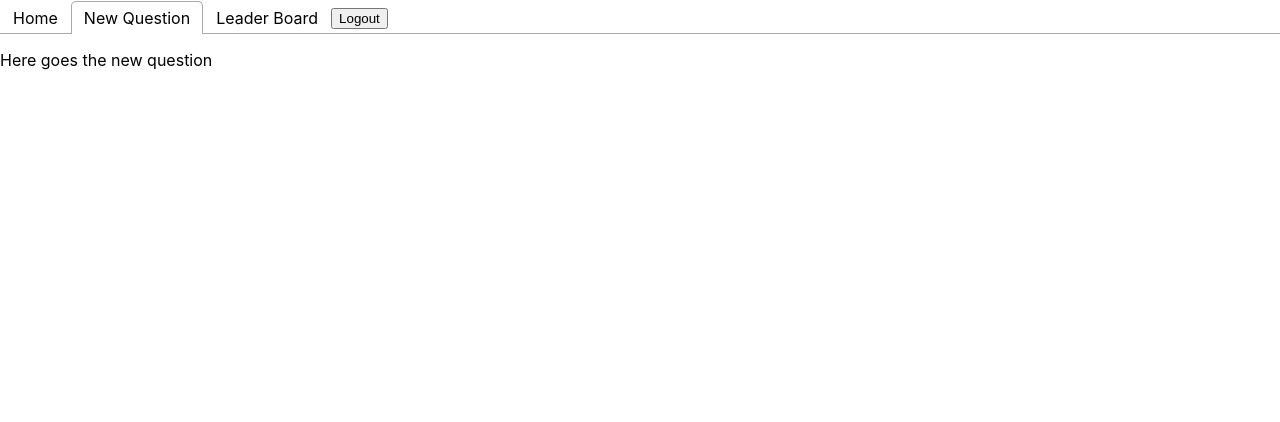
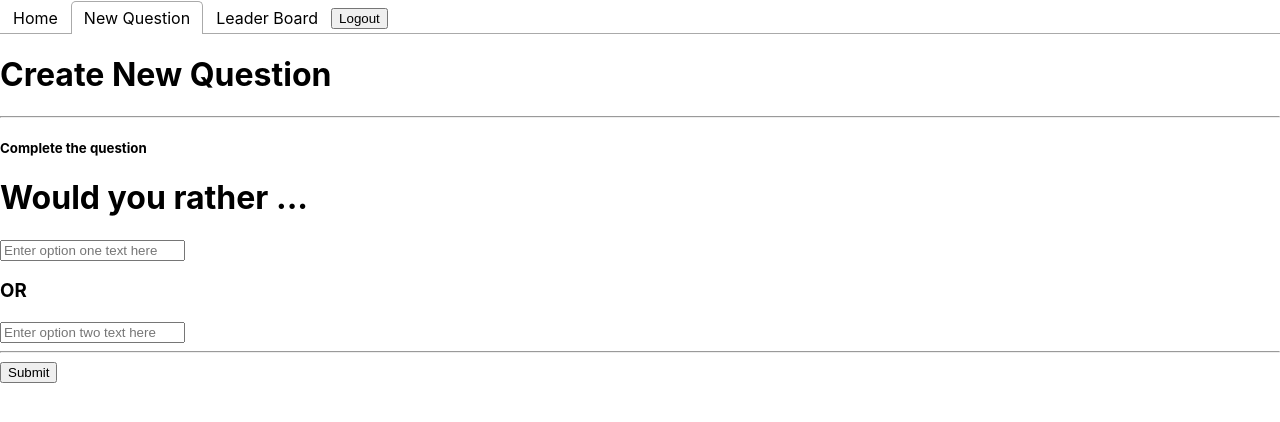
Before and after one commit to tomaswww/would_your_rather_app, a React (Create React App) app: page / in a window 1280 px wide. Both pictures are taken after a click on the tab "New Question". Shown: the top 422 px of the page. Built offline with nearby package versions, Linux system fonts and the light colour scheme.

Commit message:
added question details, leaderboard and new Question mock views

```diff
--- a/src/components/dashboard.js
+++ b/src/components/dashboard.js
@@ -1,8 +1,12 @@
 import React, { Component } from 'react'
 import { connect } from 'react-redux'
 import QuestionList from './questionsList'
+import NewQuestion from './newQuestion';
+import ScoreCard from './scoreCard';
+import LeaderBoard from './leaderBoard';
 import { Tab, Tabs, TabList, TabPanel } from 'react-tabs';
 import 'react-tabs/style/react-tabs.css';
+
 
 class Dashboard extends Component {
     render() {
@@ -48,10 +52,10 @@ class Dashboard extends Component {
                         </Tabs>
                     </TabPanel>
                     <TabPanel>
-                            <p>Here goes the new question</p>
+                            <NewQuestion />
                     </TabPanel>
                     <TabPanel>
-                            <p>Here goes the Leader Board</p>
+                            <ScoreCard />
                     </TabPanel>
                 </Tabs>
             </div>
--- /dev/null
+++ b/src/components/leaderBoard.js
@@ -0,0 +1,14 @@
+import React, { Component } from 'react'
+import { connect } from 'react-redux'
+import users from '../reducers/users'
+import ScoreCard from './scoreCard'
+
+class LeaderBoard extends Component {
+    render() {
+        return (
+            <ScoreCard />
+        )
+    }
+}
+
+export default LeaderBoard
--- /dev/null
+++ b/src/components/newQuestion.js
@@ -0,0 +1,23 @@
+import React, { Component } from 'react'
+import { connect } from 'react-redux'
+import users from '../reducers/users'
+
+class NewQuestion extends Component {
+    render() {
+        return (
+            <div className='box'>
+                <h1>Create New Question</h1>
+                <hr></hr>
+                <h5>Complete the question</h5>
+                <h1>Would you rather ... </h1>
+                <input placeholder="Enter option one text here"></input>
+                <h3>OR</h3>
+                <input placeholder="Enter option two text here"></input>
+                <hr></hr>
+                <button>Submit</button>
+            </div>
+        )
+    }
+}
+
+export default NewQuestion
--- /dev/null
+++ b/src/components/scoreCard.js
@@ -0,0 +1,20 @@
+import React, { Component } from 'react'
+import { connect } from 'react-redux'
+import users from '../reducers/users'
+
+class ScoreCard extends Component {
+    render() {
+        return (
+            <div className='box'>
+                <h1>Avatar Here</h1>
+                <h1>Name Of the user</h1>
+                <hr></hr>
+                <h5>Answered Questions: X</h5>
+                <h5>Created Questions: Y</h5>
+                <h3>Score: Z</h3>
+            </div>
+        )
+    }
+}
+
+export default ScoreCard
```
Also changed, not shown: src/components/questionDetails.js (added, +26 -0 lines).
